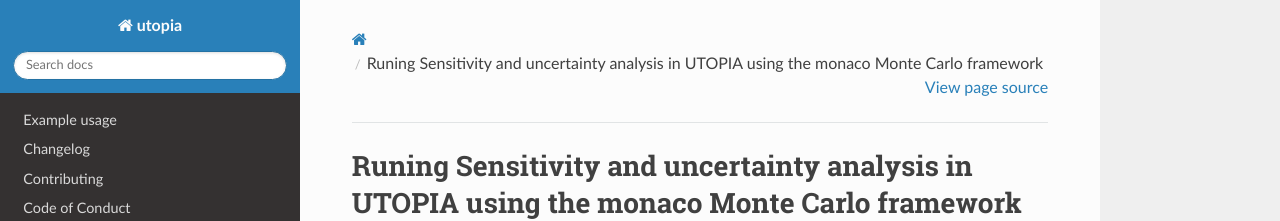
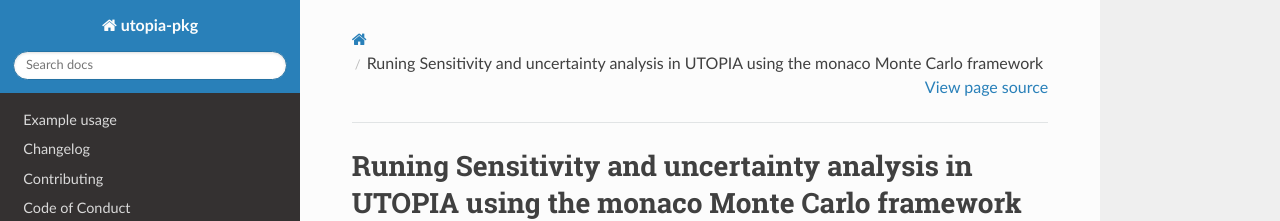
Before and after one commit to xy2gh/UTOPIA_package, a Sphinx documentation site: the page built from docs/montecarlo_tutorial.ipynb, in a window 1280 px wide. Shown: the top 221 px of the page. Built offline with Sphinx 7.4.7 and the Read the Docs theme 3.1.0, drawn with Linux system fonts in a browser that asks for light colours; pages that are not in the unit, such as notebooks, are missing from menus.

Commit message:
updated conf.py to bild documentation

```diff
--- a/docs/conf.py
+++ b/docs/conf.py
@@ -6,9 +6,9 @@
 
 # -- Project information -----------------------------------------------------
 
-project = u"utopia"
-copyright = u"2025, Prado Domercq"
-author = u"Prado Domercq"
+project = "utopia-pkg"
+copyright = "2025, Prado Domercq"
+author = "Prado Domercq"
 
 # -- General configuration ---------------------------------------------------
 
```
Also changed, not shown: docs/montecarlo_tutorial.ipynb, 1 other file.
